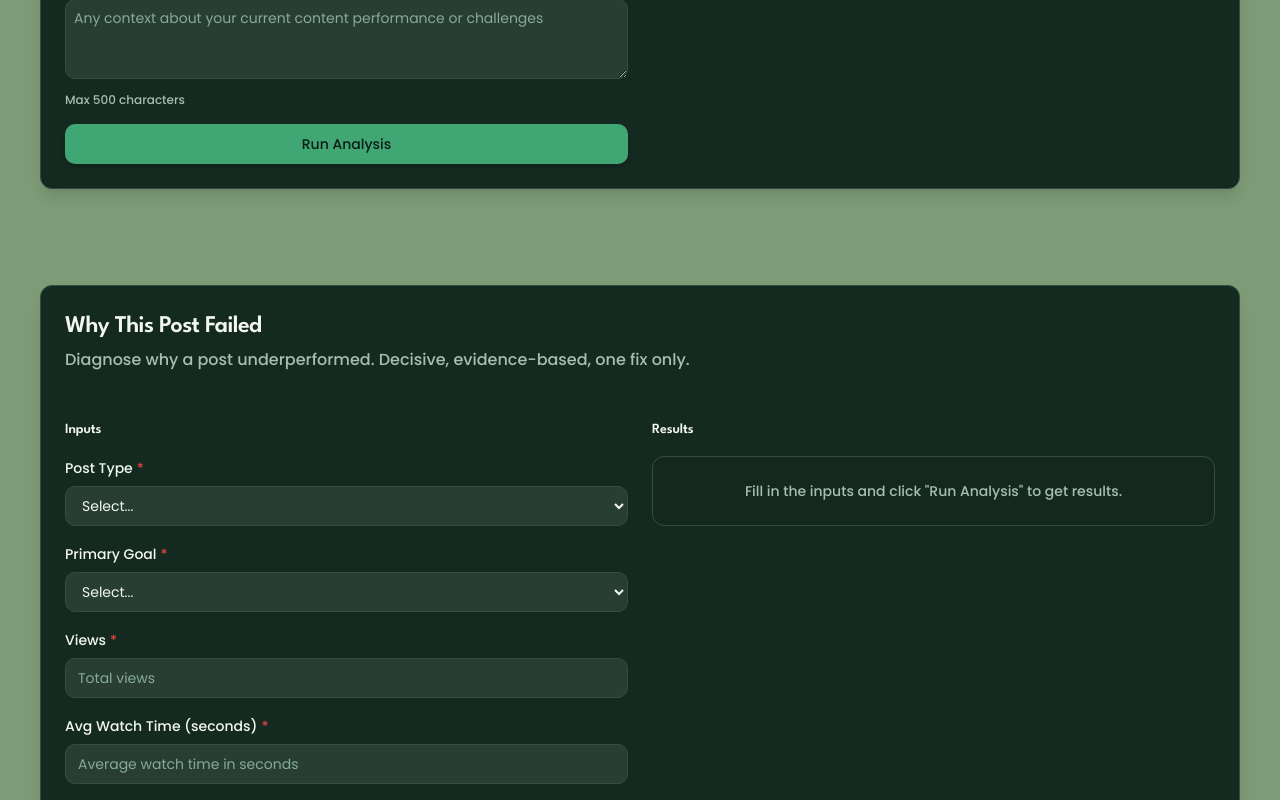
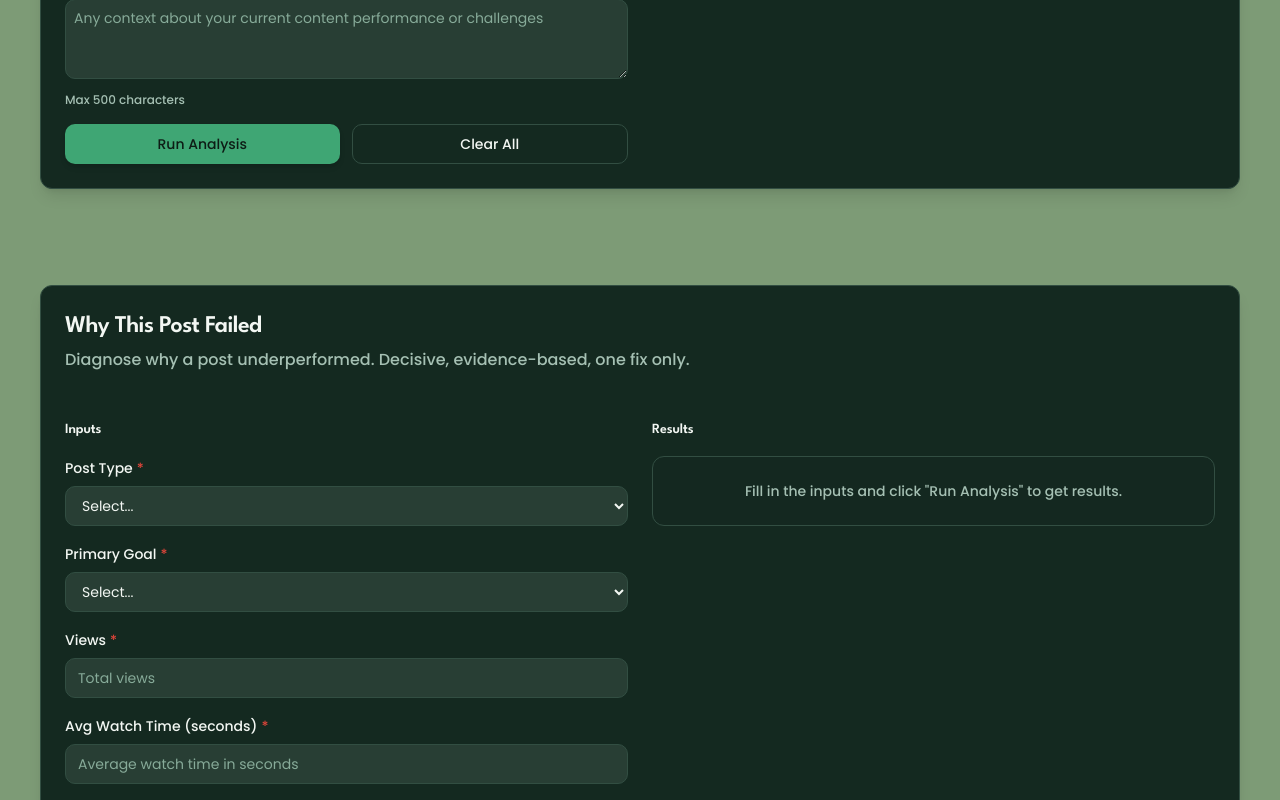
Before and after one commit to gmajors1326/strategies-tool-funnel, a Next.js app: page / in a window 1280 px wide. Shown: the part 1020-1820 px from the top of the page. Built offline with nearby package versions, Linux system fonts and the light colour scheme.

Commit message:
Add Clear All button to reset tool inputs and outputs

```diff
--- a/components/tools/ToolShell.tsx
+++ b/components/tools/ToolShell.tsx
@@ -26,6 +26,12 @@ export function ToolShell({ config, onResult }: ToolShellProps) {
 
   const handleInputChange = (key: string, value: any) => {
     setInputs(prev => ({ ...prev, [key]: value }))
+  }
+
+  const handleClearAll = () => {
+    setInputs({})
+    setOutputs(null)
+    setError(null)
   }
 
   const handleRun = async () => {
@@ -223,16 +229,27 @@ export function ToolShell({ config, onResult }: ToolShellProps) {
                   )}
                 </div>
               ))}
+              <div className="flex flex-col sm:flex-row gap-2 sm:gap-3 mt-3 sm:mt-4">
                 <Button
                   onClick={handleRun}
                   disabled={loading}
-                className="w-full mt-3 sm:mt-4 text-xs sm:text-sm"
+                  className="flex-1 text-xs sm:text-sm"
                   aria-label="Run tool"
                 >
                   {loading ? 'Running...' : 'Run Analysis'}
                 </Button>
+                <Button
+                  onClick={handleClearAll}
+                  disabled={loading}
+                  variant="outline"
+                  className="flex-1 text-xs sm:text-sm"
+                  aria-label="Clear all inputs and results"
+                >
+                  Clear All
+                </Button>
+              </div>
               {error && (
-                <AppPanel className="border-[hsl(var(--destructive))] bg-[hsl(var(--destructive))]/10 p-2 sm:p-3">
+                <AppPanel className="border-[hsl(var(--destructive))] bg-[hsl(var(--destructive))]/10 p-2 sm:p-3 mt-3 sm:mt-4">
                   <p className="text-xs sm:text-sm text-[hsl(var(--destructive))] break-words">{error}</p>
                 </AppPanel>
               )}
```
Lines whose indentation alone changed are shown as unchanged.
